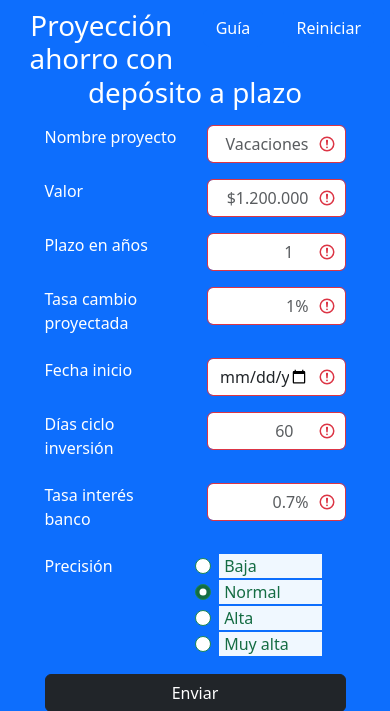
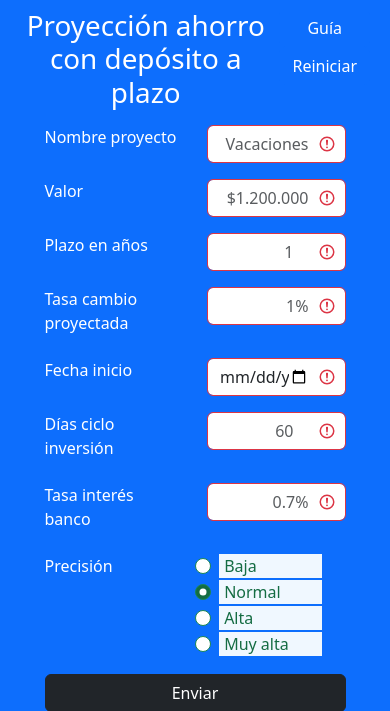
Before and after one commit to yorch-dev/mi-sitio, a Django app: page /ahorro/ in a window 390 px wide. Shown: the part 56-767 px from the top of the page. Run offline with Django 4.2, Linux system fonts and the light colour scheme; the visitor is signed in with stand-in values (Sample User, id 1); some libraries are stand-ins or nearby versions.

Commit message:
mejoro responsivo en ahorro, y cambio la media query al main

```diff
--- a/productionstaticfiles/css/ahorro.css
+++ b/productionstaticfiles/css/ahorro.css
@@ -31,12 +31,6 @@ input[type="radio"] + label {
     background-color: aliceblue;
     width: 100%;
     padding-left: 5%;
-}
-
-@media screen and (max-width: 494px) {
-    .navbar-brand {
-        display: none;
-    }
 }
 
 .color-ahorro {
--- a/productionstaticfiles/css/main.css
+++ b/productionstaticfiles/css/main.css
@@ -1,3 +1,9 @@
 body {
     padding-top: 65px;
 }
+
+@media screen and (max-width: 494px) {
+    .navbar-brand {
+        display: none;
+    }
+}
--- a/productionstaticfiles/js/ahorro.js
+++ b/productionstaticfiles/js/ahorro.js
@@ -54,16 +54,21 @@ function setRadioPrecisionAttributes() {
   }
 setRadioPrecisionAttributes();
 
-const boton_ayuda = document.querySelector("#btn-ayuda");
+const boton_ayuda = document.querySelector("#boton-ayuda");
 const cont_ayuda_1 = document.querySelector("#contenedor-ayuda-1");
 const cont_ayuda_2 = document.querySelector("#contenedor-ayuda-2");
 const cont_crispy = document.querySelector("#contenedor-crispy");
 const cont_tab = document.querySelector("#contenedor-ayuda-tab");
+const btn_ayuda_wrapper = document.querySelector("#boton-ayuda-wrapper");
 
 boton_ayuda.addEventListener("click", function() {
-  boton_ayuda.style.display = "none";
+  btn_ayuda_wrapper.style.display = "none";
   cont_ayuda_1.className = "container-fluid px-1";
   cont_ayuda_2.className = "row";
   cont_crispy.className = "col-12 col-lg-4 pt-2 pt-lg-5";
   cont_tab.style.display = "initial";
+  window.scroll({
+    top: cont_tab.offsetTop,
+    behavior: 'smooth'
+  })
 });
--- a/templates/proyectando-ahorro/proyectando-ahorro.html
+++ b/templates/proyectando-ahorro/proyectando-ahorro.html
@@ -14,17 +14,27 @@
 {% block body %}
 
   <div>
-    <div class="float-end">
-      {% if request.method == 'GET' %}
-        {% comment %} <button id="btn-ayuda" class="me-3">Guía</button> {% endcomment %}
-        <a id="btn-ayuda" class="btn btn-primary me-3">Guía</a>
-        <a href="{% url 'ahorro' %}" id="btn-reinicio" class="btn btn-primary me-3">Reiniciar</a>
-      {% else %}
-        <a href="{% url 'ahorro' %}" id="btn-reinicio" class="btn btn-primary me-3">Reiniciar</a>
-      {% endif %}
+    <div class="container">
+      <div class="row">
+        <div class="col text-end">
+          {% if request.method == 'GET' %}
+            <div class="float-end">
+              <div id="boton-ayuda-wrapper">
+                <a id="boton-ayuda" class="btn btn-primary me-2 d-flex flex-column">Guía</a>
+              </div>
+              <a href="{% url 'ahorro' %}" id="btn-reinicio" class="btn btn-primary me-2 d-flex flex-column">Reiniciar</a>
+            </div>
+          {% else %}
+            <div class="float-end mt-3">
+              <a href="{% url 'ahorro' %}" id="btn-reinicio" class="btn btn-primary me-2 d-flex flex-column">Reiniciar</a>
+            </div>
+          {% endif %}
+          <h1 class="text-white text-center">Proyección ahorro con depósito a plazo</h1>
+        </div>
+      </div>
     </div>
-    <h1 class="text-white text-center">Proyección ahorro con depósito a plazo</h1>
   </div>
+  <div>
 
   {% if request.method == 'POST' %}
     <div>
@@ -41,7 +51,7 @@
         </div>
 
         <div id="contenedor-ayuda-tab" style="display: none;" class='col-12 col-lg-8'>
-          <ul class="nav nav-tabs justify-content-center rounded">
+          <ul id="ul-de-ayuda" class="nav nav-tabs justify-content-center rounded">
             <li class="nav-item">
               <a class="nav-link text-white active" data-bs-toggle="pill" href="#ayuda">Guía</a>
             </li>
```
